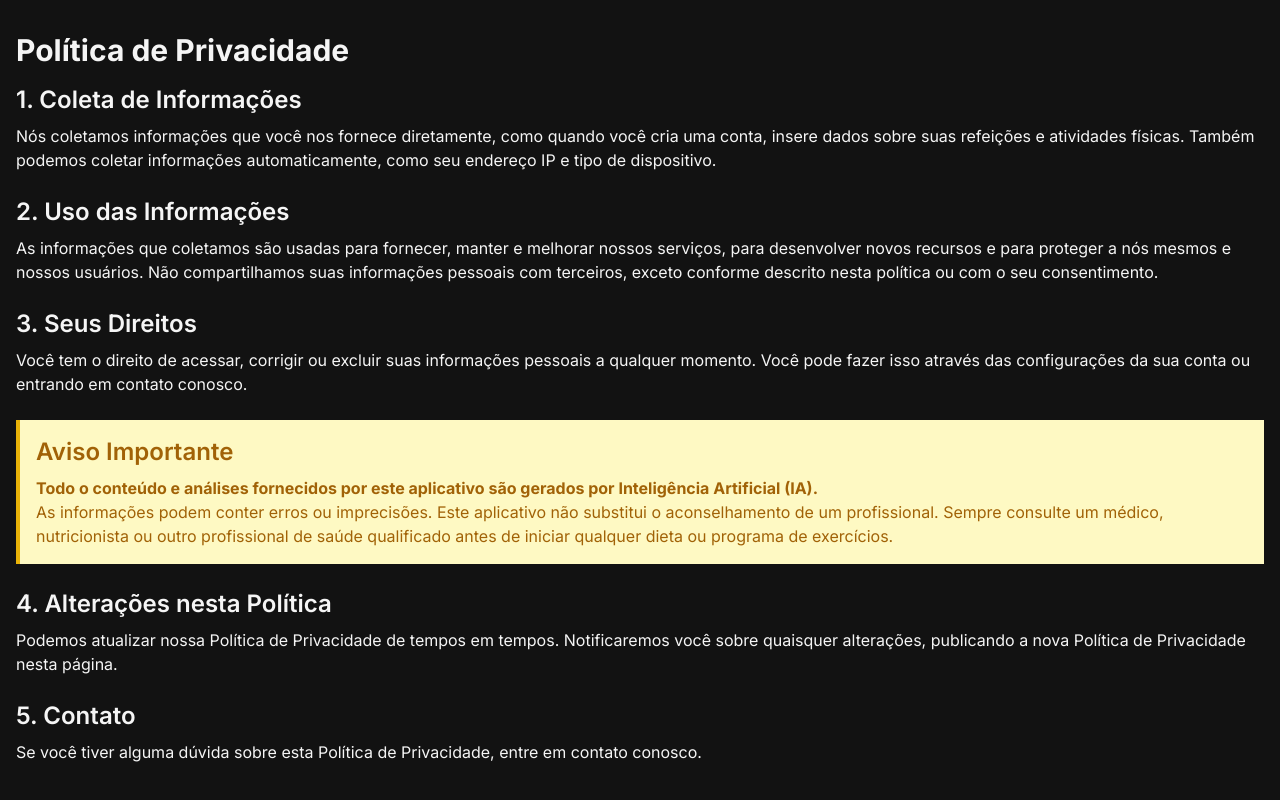
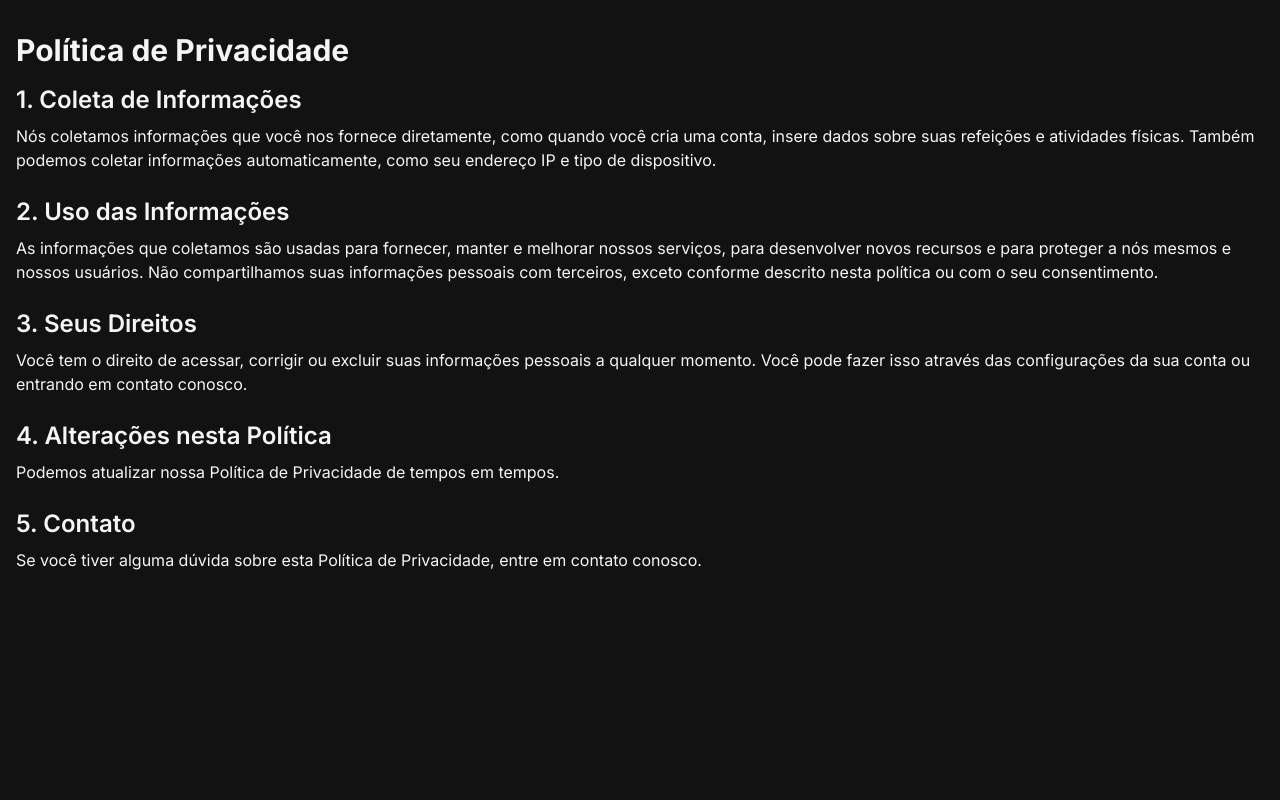
Before and after one commit to EduardoRenz/Calories-and-Macros-Tracker-with-AI, a Next.js app: page /privacy-policy in a window 1280 px wide. Built offline with nearby package versions, Linux system fonts and the light colour scheme; no server answers.

Commit message:
refactor: Simplify privacy policy content by removing a warning section and update tsconfig include paths.

```diff
--- a/app/privacy-policy/page.tsx
+++ b/app/privacy-policy/page.tsx
@@ -1,5 +1,3 @@
-import React from 'react';
-
 const PrivacyPolicyPage = () => {
     return (
         <div className="container mx-auto px-4 py-8">
@@ -30,24 +28,10 @@ const PrivacyPolicyPage = () => {
                     Você pode fazer isso através das configurações da sua conta ou entrando em contato conosco.
                 </p>
             </section>
-
-            <section className="mb-6 bg-yellow-100 border-l-4 border-yellow-500 text-yellow-700 p-4">
-                <h2 className="text-2xl font-semibold mb-2">Aviso Importante</h2>
-                <p className="font-bold">
-                    Todo o conteúdo e análises fornecidos por este aplicativo são gerados por Inteligência Artificial (IA).
-                </p>
-                <p>
-                    As informações podem conter erros ou imprecisões. Este aplicativo não substitui o aconselhamento
-                    de um profissional. Sempre consulte um médico, nutricionista ou outro profissional de saúde qualificado
-                    antes de iniciar qualquer dieta ou programa de exercícios.
-                </p>
-            </section>
-
-             <section className="mb-6">
+            <section className="mb-6">
                 <h2 className="text-2xl font-semibold mb-2">4. Alterações nesta Política</h2>
                 <p>
-                    Podemos atualizar nossa Política de Privacidade de tempos em tempos. Notificaremos você sobre
-                    quaisquer alterações, publicando a nova Política de Privacidade nesta página.
+                    Podemos atualizar nossa Política de Privacidade de tempos em tempos.
                 </p>
             </section>
 
```
